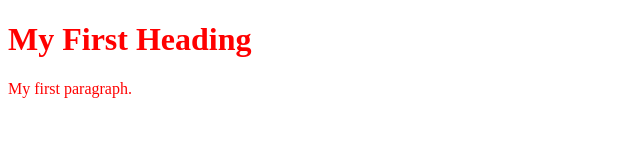
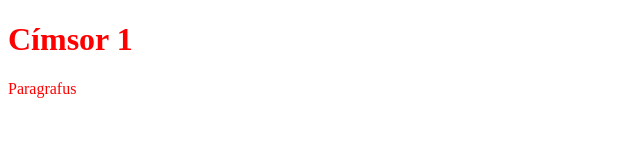
Before and after one commit to Lavertus/Lavertus.github.io, a plain HTML site: page index.html in a window 1280 px wide. Shown: the whole page, without its empty margins (0-640 px from the left). Drawn offline with Linux system fonts and the light colour scheme.

Commit message:
Update index.html

```diff
--- a/index.html
+++ b/index.html
@@ -6,8 +6,8 @@
 </head>
 <body>
 
-<h1>My First Heading</h1>
-<p>My first paragraph.</p>
+<h1>Címsor 1</h1>
+<p>Paragrafus</p>
 
 </body>
 </html>
```
